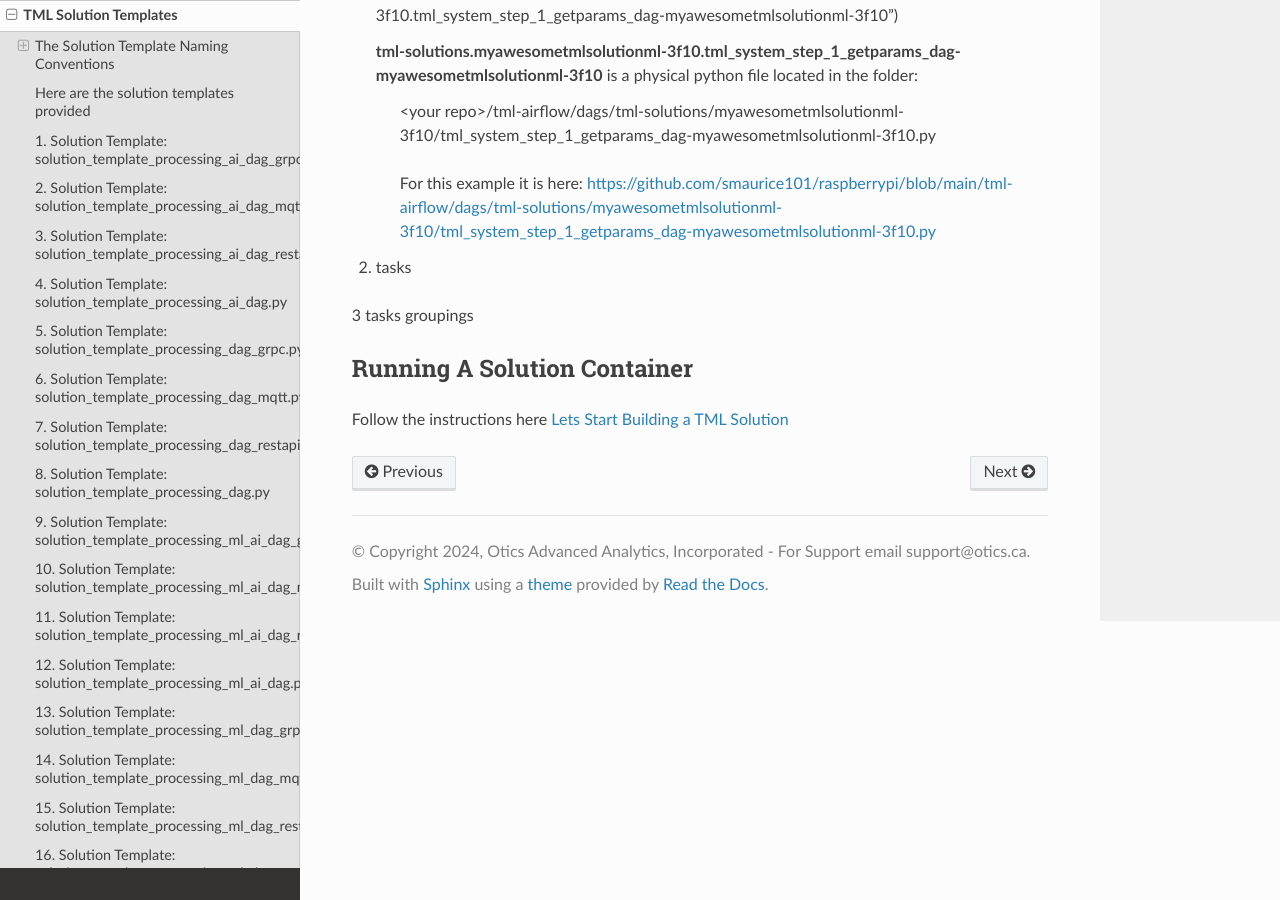
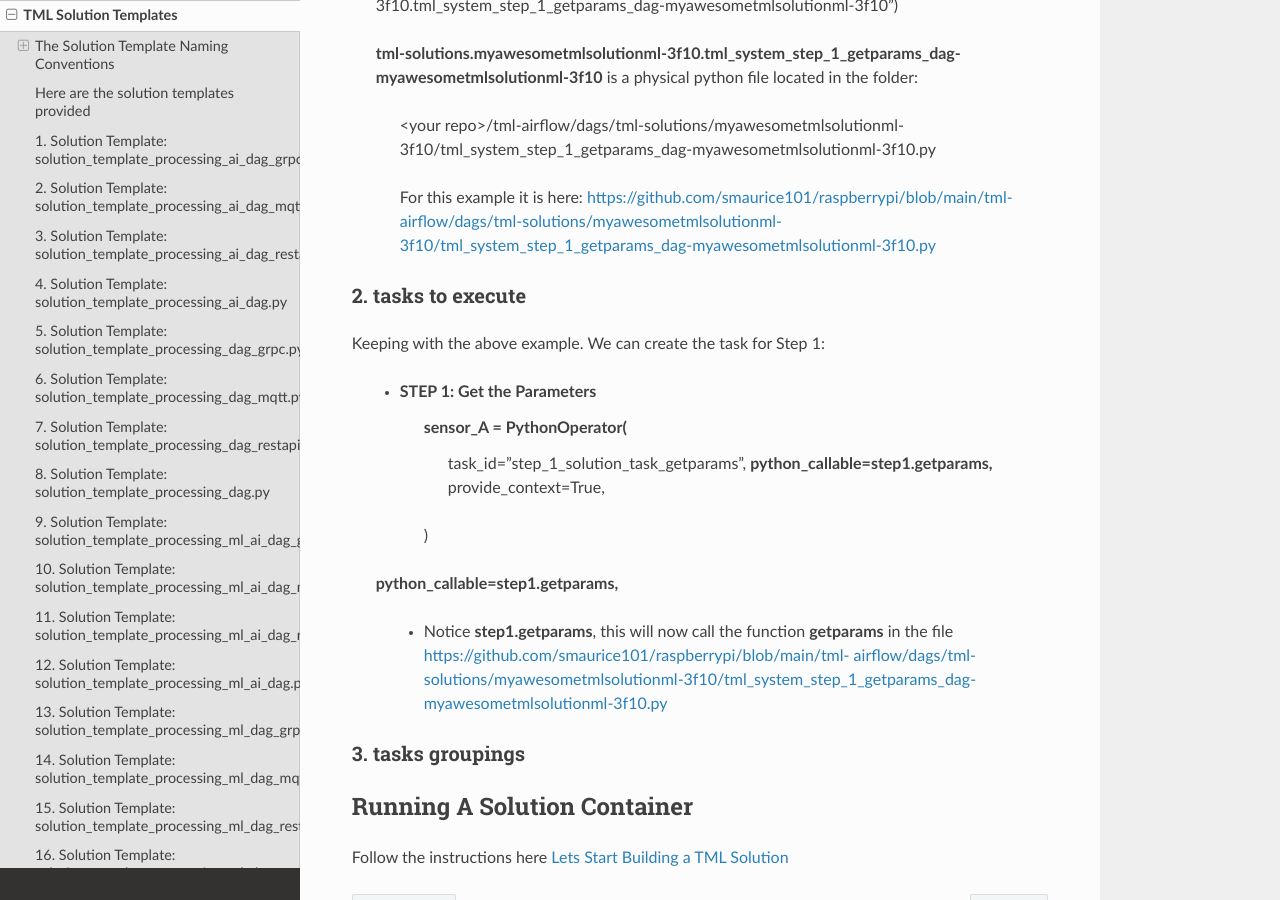
Before and after one commit to smaurice101/readthedocs, a Sphinx documentation site: the page built from docs/source/solutions.rst, in a window 1280 px wide and 900 px high, scrolled down 33244 px. Built offline with Sphinx 7.4.7 and the Read the Docs theme 2.0.0, drawn with Linux system fonts in a browser that asks for light colours; some of the changed text lies outside the part shown.

Commit message:
Update solutions.rst

```diff
--- a/docs/source/solutions.rst
+++ b/docs/source/solutions.rst
@@ -1871,8 +1871,10 @@ How To Read a Solution Template
 ------------------------
 
 The key components of a solution template are:
+^^^^^^^^^^^^^^^^^^^^^^^^^^^^^^^^^^^^^^^^^^
 
 1. import files
+"""""""""""""""""""
 
    - Consider the following import files:
 
@@ -1906,10 +1908,28 @@ The key components of a solution template are:
 
     For this example it is here: `https://github.com/smaurice101/raspberrypi/blob/main/tml-airflow/dags/tml-solutions/myawesometmlsolutionml-3f10/tml_system_step_1_getparams_dag-myawesometmlsolutionml-3f10.py <https://github.com/smaurice101/raspberrypi/blob/main/tml-airflow/dags/tml-solutions/myawesometmlsolutionml-3f10/tml_system_step_1_getparams_dag-myawesometmlsolutionml-3f10.py>`_
 
-2. tasks
-
-3 tasks groupings
-
+2. tasks to execute
+""""""""""""""""""""""""
+
+Keeping with the above example.  We can create the task for Step 1:
+
+ - STEP 1: Get the Parameters
+      **sensor_A** = PythonOperator(
+                task_id="step_1_solution_task_getparams",
+                **python_callable=step1.getparams,**
+                provide_context=True,
+      )
+
+ **python_callable=step1.getparams,**
+
+   - Notice **step1.getparams**, this will now call the function **getparams** in the file `https://github.com/smaurice101/raspberrypi/blob/main/tml-
+     airflow/dags/tml-solutions/myawesometmlsolutionml-3f10/tml_system_step_1_getparams_dag-myawesometmlsolutionml-3f10.py
+     <https://github.com/smaurice101/raspberrypi/blob/main/tml-airflow/dags/tml-solutions/myawesometmlsolutionml-3f10/tml_system_step_1_getparams_dag-
+     myawesometmlsolutionml-3f10.py>`_
+
+
+3. tasks groupings
+"""""""""""""""""""""""
 
 Running A Solution Container
 ----------------------------------
```
